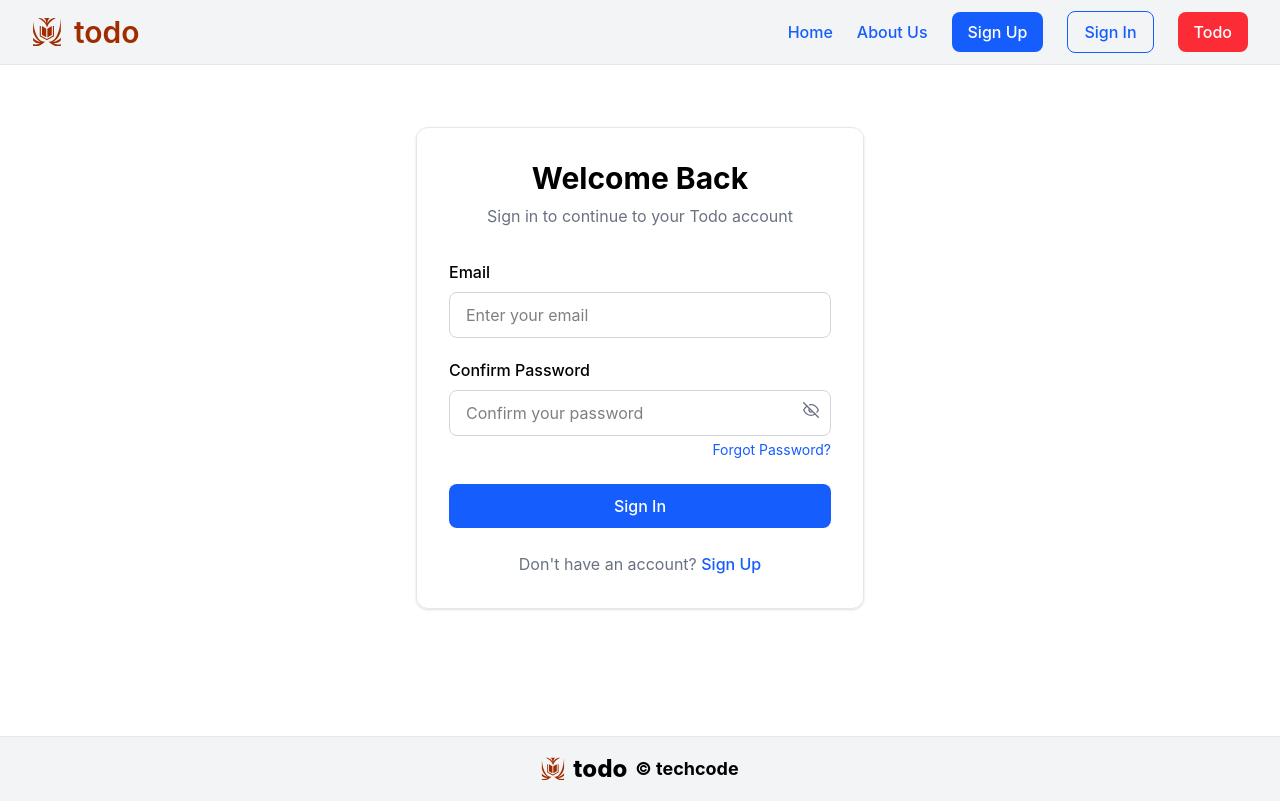
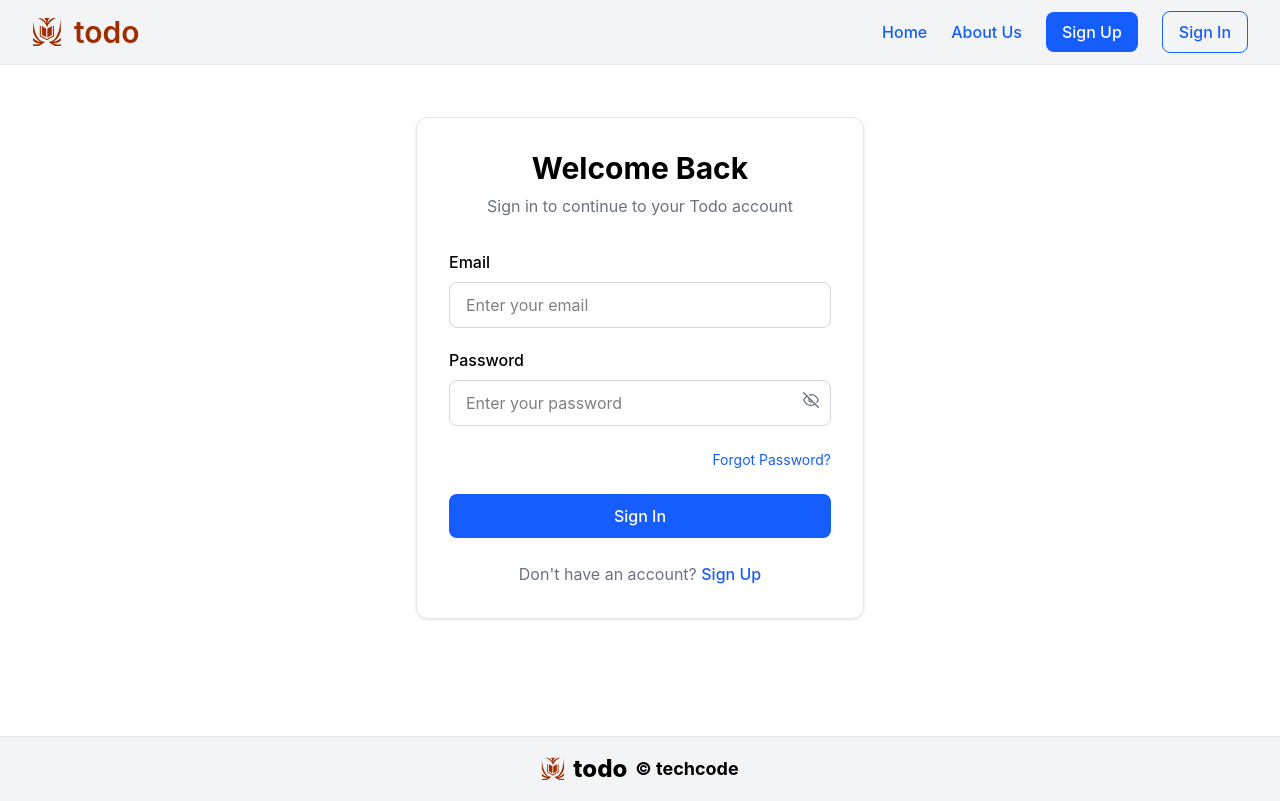
Before and after one commit to Bankal-2708/Todo-Frontend, a React (Vite) app in the folder Frontend/: page /signin in a window 1280 px wide. Built offline with nearby package versions, Linux system fonts and the light colour scheme.

Commit message:
Logout function add

```diff
--- a/Frontend/package.json
+++ b/Frontend/package.json
@@ -10,11 +10,13 @@
     "preview": "vite preview"
   },
   "dependencies": {
+    "@reduxjs/toolkit": "^2.12.0",
     "@tailwindcss/vite": "^4.3.3",
     "axios": "^1.19.0",
     "react": "^19.1.0",
     "react-dom": "^19.1.0",
     "react-icons": "^5.7.0",
+    "react-redux": "^9.3.0",
     "react-router-dom": "^7.18.2",
     "react-toastify": "^11.1.0",
     "tailwindcss": "^4.3.3"
--- a/Frontend/src/App.jsx
+++ b/Frontend/src/App.jsx
@@ -1,4 +1,4 @@
-import React from 'react'
+import React, { useEffect } from 'react'
 import Navbar from './components/Navbar/Navbar'
 import Home from './components/Home/Home'
 import Footer from './components/Footer/Footer'
@@ -7,19 +7,36 @@ import About from './components/About/About'
 import SignIn from './components/Auth/SignIn'
 import SignUp from './components/Auth/SignUp'
 import Todo from './components/Todo/Todo'
+import { useDispatch } from 'react-redux'
+import { authActions } from './store/Index'
 
 function App() {
+
+  const dispatch = useDispatch();
+
+  useEffect(() => {
+
+    const id = sessionStorage.getItem("id");
+
+    if (id) {
+      dispatch(authActions.login());
+    }
+
+  }, [dispatch]);
+
   return (
     <div>
-      <Navbar/>
+      <Navbar />
+
       <Routes>
-        <Route path="/" element={<Home/>}/>
-        <Route path='/about' element={<About/>}/>
-        <Route path='/signin' element={<SignIn/>}/>
-        <Route path='/signup' element={<SignUp/>}/>
-        <Route path='todo' element={<Todo/>} />
+        <Route path="/" element={<Home />} />
+        <Route path="/about" element={<About />} />
+        <Route path="/signin" element={<SignIn />} />
+        <Route path="/signup" element={<SignUp />} />
+        <Route path="/todo" element={<Todo />} />
       </Routes>
-      <Footer/>
+
+      <Footer />
     </div>
   )
 }
--- a/Frontend/src/components/Auth/SignIn.jsx
+++ b/Frontend/src/components/Auth/SignIn.jsx
@@ -1,27 +1,91 @@
 import React, { useState } from 'react'
-import { Link } from 'react-router-dom'
+import { Link, useNavigate } from 'react-router-dom'
 import { FiEye, FiEyeOff } from 'react-icons/fi'
+import { ToastContainer, toast } from 'react-toastify'
+import axios from 'axios'
+import { useDispatch } from 'react-redux'
+import { authActions } from '../../store/Index'
 
 
 function SignIn() {
-    const [showConfirmPassword, setShowConfirmPassword] = useState(false)
-    const [inputs, setInputs] = useState({});
 
-    const change = (e) =>{
-      const {name, value} = e.target
+  const dispatch = useDispatch();
 
-      setInputs({...inputs, [name]:value});
+  const navigate = useNavigate();
+
+  const [showPassword, setShowPassword] = useState(false)
+
+  const [inputs, setInputs] = useState({
+    email: "",
+    password: ""
+  });
+
+  const change = (e) => {
+    const { name, value } = e.target;
+
+    setInputs({
+      ...inputs,
+      [name]: value
+    });
+  }
+
+  const submit = async (e) => {
+    e.preventDefault();
+
+    // Empty fields check
+    if (!inputs.email || !inputs.password) {
+      toast.error("Email and password are required");
+      return;
     }
 
-    const submit = (e) =>{
-      e.preventDefault();
+    try {
 
-      console.log(inputs);
+      const response = await axios.post(
+        "http://localhost:3000/api/v1/signin",
+        {
+          email: inputs.email,
+          password: inputs.password
+        }
+      );
+
+      // console.log("LOGIN SUCCESS:", response.data);
+
+      toast.success(response.data.message);
+      const userId = response.data.user._id;
+      sessionStorage.setItem("id", userId);
+
+      dispatch(authActions.login( ))
+
+      // console.log("USER ID:", userId);
+
+      // Clear inputs
+      setInputs({
+        email: "",
+        password: ""
+      });
+
+      // Go to Todo page
+      setTimeout(() => {
+        navigate("/todo");
+      }, 500);
+
+    } catch (error) {
+
+      console.log(
+        "LOGIN ERROR:",
+        error.response?.data
+      );
+
+      toast.error(
+        error.response?.data?.error || "Login failed"
+      );
     }
+  }
 
-    // const submit = () => {}
   return (
     <div className="min-h-[calc(100vh-64px)] flex items-center justify-center px-4">
+
+      <ToastContainer />
 
       <div className="w-full max-w-md border border-gray-200 rounded-xl p-8 shadow-sm">
 
@@ -33,9 +97,12 @@ function SignIn() {
           Sign in to continue to your Todo account
         </p>
 
+        <form
+          className="mt-8"
+          onSubmit={submit}
+        >
 
-        <form className="mt-8"   onSubmit={submit}>
-
+          {/* Email */}
           <div className="mb-5">
 
             <label className="block font-medium mb-2">
@@ -44,7 +111,7 @@ function SignIn() {
 
             <input
               type="email"
-              name='email'
+              name="email"
               value={inputs.email}
               onChange={change}
               placeholder="Enter your email"
@@ -54,15 +121,17 @@ function SignIn() {
           </div>
 
 
-          <div className="relative">
+          {/* Password */}
+          <div className="relative mb-5">
+
             <label className="block font-medium mb-2">
-              Confirm Password
+              Password
             </label>
 
             <input
-              type={showConfirmPassword ? "text" : "password"}
-              placeholder="Confirm your password"
-              name='password'
+              type={showPassword ? "text" : "password"}
+              placeholder="Enter your password"
+              name="password"
               value={inputs.password}
               onChange={change}
               className="w-full border border-gray-300 rounded-lg px-4 py-2.5 pr-12 outline-none focus:border-blue-600"
@@ -70,15 +139,16 @@ function SignIn() {
 
             <button
               type="button"
-              onClick={() => setShowConfirmPassword(!showConfirmPassword)}
+              onClick={() => setShowPassword(!showPassword)}
               className="absolute right-3 top-2/3 -translate-y-1/2 text-gray-500 hover:text-gray-700"
             >
-              {showConfirmPassword ? <FiEye /> : <FiEyeOff />}
+              {showPassword ? <FiEye /> : <FiEyeOff />}
             </button>
+
           </div>
 
 
-
+          {/* Forgot Password */}
           <div className="flex justify-end mb-6">
 
             <button
@@ -91,6 +161,7 @@ function SignIn() {
           </div>
 
 
+          {/* Sign In */}
           <button
             type="submit"
             className="w-full bg-blue-600 text-white py-2.5 rounded-lg font-medium hover:bg-blue-700 transition"
@@ -103,7 +174,7 @@ function SignIn() {
 
         <p className="text-center text-gray-500 mt-6">
 
-          Don't have an account?{' '}
+          Don't have an account?{" "}
 
           <Link
             to="/signup"
--- a/Frontend/src/components/Navbar/Navbar.jsx
+++ b/Frontend/src/components/Navbar/Navbar.jsx
@@ -3,8 +3,12 @@ import { Link } from 'react-router-dom'
 
 import { GiBookAura } from "react-icons/gi"
 import { FiMenu, FiX } from "react-icons/fi"
+import { useDispatch, useSelector } from 'react-redux'
+import { authActions } from '../../store/Index'
 
 function Navbar() {
+
+  // const isLoggedIn = useSelector((state) => state.isLoggedIn)
 
   const [menuOpen, setMenuOpen] = useState(false)
 
@@ -31,11 +35,16 @@ function Navbar() {
 
   }, [])
 
-
   const closeMenu = () => {
     setMenuOpen(false)
   }
+  const isLoggedIn = useSelector((state)=>state.isLoggedIn);
 
+  const dispatch = useDispatch()
+  const logout = () => {
+     sessionStorage.removeItem("id");
+    dispatch(authActions.logout());
+  }
 
   return (
     <nav className="fixed top-0 left-0 w-full z-50 bg-gray-100 border-b border-gray-200">
@@ -43,7 +52,6 @@ function Navbar() {
       <div className="max-w-7xl mx-auto px-4 sm:px-6 lg:px-8">
 
         <div className="flex items-center justify-between h-16">
-
 
           <Link
             to="/"
@@ -54,8 +62,6 @@ function Navbar() {
             todo
           </Link>
 
-
-
           <div className="hidden md:flex items-center space-x-6">
 
             <Link
@@ -65,7 +71,6 @@ function Navbar() {
               Home
             </Link>
 
-
             <Link
               to="/about"
               className="text-blue-600 font-medium hover:text-blue-800"
@@ -73,7 +78,8 @@ function Navbar() {
               About Us
             </Link>
 
-
+            {!isLoggedIn && (
+              <>
                 <Link
                   to="/signup"
                   className="px-4 py-2 bg-blue-600 text-white rounded-lg font-medium"
@@ -81,15 +87,17 @@ function Navbar() {
                   Sign Up
                 </Link>
 
-
                 <Link
                   to="/signin"
                   className="px-4 py-2 border border-blue-600 text-blue-600 rounded-lg font-medium"
                 >
                   Sign In
                 </Link>
+              </>
+            )}
 
-
+            {isLoggedIn && (
+              <>
                 <Link
                   to="/todo"
                   className="px-4 py-2 bg-red-500 text-white rounded-lg font-medium"
@@ -97,9 +105,16 @@ function Navbar() {
                   Todo
                 </Link>
 
+                <button
+                  className="px-4 py-2 bg-gray-800 text-white rounded-lg font-medium"
+                  onClick={logout}
+                >
+                  Logout
+                </button>
+              </>
+            )}
+
           </div>
-
-
 
           <div
             ref={menuRef}
@@ -113,7 +128,6 @@ function Navbar() {
               {menuOpen ? <FiX /> : <FiMenu />}
             </button>
 
-
             {menuOpen && (
 
               <div className="absolute right-4 top-16 w-48 bg-white border rounded-lg shadow-lg p-3 flex flex-col gap-3">
@@ -126,7 +140,6 @@ function Navbar() {
                   Home
                 </Link>
 
-
                 <Link
                   to="/about"
                   onClick={closeMenu}
@@ -135,7 +148,28 @@ function Navbar() {
                   About Us
                 </Link>
 
+                {!isLoggedIn && (
+                  <>
+                    <Link
+                      to="/signup"
+                      onClick={closeMenu}
+                      className="px-3 py-2 bg-blue-600 text-white rounded-lg"
+                    >
+                      Sign Up
+                    </Link>
 
+                    <Link
+                      to="/signin"
+                      onClick={closeMenu}
+                      className="px-3 py-2 border border-blue-600 text-blue-600 rounded-lg"
+                    >
+                      Sign In
+                    </Link>
+                  </>
+                )}
+
+                {isLoggedIn && (
+                  <>
                     <Link
                       to="/todo"
                       onClick={closeMenu}
@@ -144,26 +178,16 @@ function Navbar() {
                       Todo
                     </Link>
 
-
-                <Link
-                  to="/signup"
-                  onClick={closeMenu}
-                  className="px-3 py-2 bg-blue-600 text-white rounded-lg"
+                    <button
+                      className="px-3 py-2 bg-gray-800 text-white rounded-lg"
+                      onClick={logout}
                     >
-                  Sign Up
-                </Link>
-
-
-                <Link
-                  to="/signin"
-                  onClick={closeMenu}
-                  className="px-3 py-2 border border-blue-600 text-blue-600 rounded-lg"
-                >
-                  Sign In
-                </Link>
+                      Logout
+                    </button>
+                  </>
+                )}
 
               </div>
-
             )}
 
           </div>
--- a/Frontend/src/main.jsx
+++ b/Frontend/src/main.jsx
@@ -1,14 +1,18 @@
 import { StrictMode } from 'react'
 import { createRoot } from 'react-dom/client'
 import { BrowserRouter } from 'react-router-dom'
+import { Provider } from 'react-redux'
 
 import './index.css'
 import App from './App.jsx'
+import { store } from './store/Index.js'
 
 createRoot(document.getElementById('root')).render(
   <StrictMode>
-    <BrowserRouter>
-      <App />
-    </BrowserRouter>
-  </StrictMode>,
+    <Provider store={store}>
+      <BrowserRouter>
+        <App />
+      </BrowserRouter>
+    </Provider>
+  </StrictMode>
 )
--- /dev/null
+++ b/Frontend/src/store/Index.js
@@ -0,0 +1,19 @@
+import {createSlice, configureStore} from "@reduxjs/toolkit";
+const authSlice = createSlice({
+  name:"auth",
+  initialState:{user:"",isLoggedIn : false },
+  reducers:{
+    login(state){
+      state.isLoggedIn = true;
+    },
+    logout(state) {
+      state.isLoggedIn = false;
+    }
+  }
+});
+
+export const authActions = authSlice.actions;
+
+export const store = configureStore({
+  reducer:authSlice.reducer,
+})
```
Also changed, not shown: 1 other file (tests, documents, lock files or other folders). Lines whose indentation alone changed are shown as unchanged.
